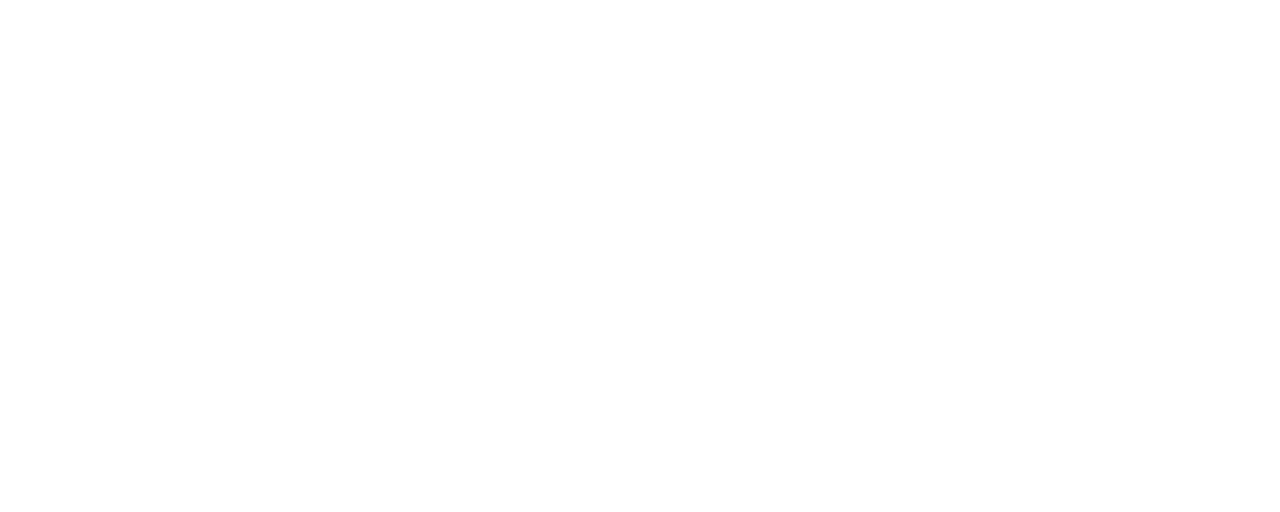
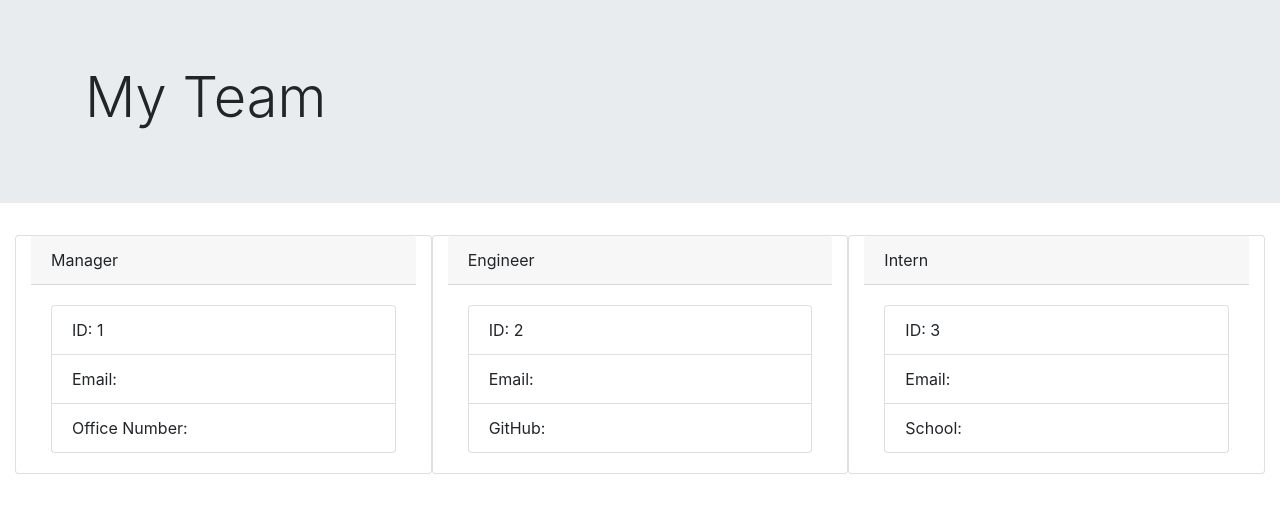
Before and after one commit to PeteChicchetti/team-profile-generator, a website: page src/template.html in a window 1280 px wide. Drawn offline with nearby package versions, Linux system fonts and the light colour scheme.

Commit message:
added basic html structure

```diff
--- a/src/template.html
+++ b/src/template.html
@@ -4,9 +4,64 @@
     <meta charset="UTF-8">
     <meta http-equiv="X-UA-Compatible" content="IE=edge">
     <meta name="viewport" content="width=device-width, initial-scale=1.0">
-    <title>Document</title>
+    <title>Team Profile Generator</title>
+    <link rel="stylesheet" href="https://cdn.jsdelivr.net/npm/bootstrap@4.6.2/dist/css/bootstrap.min.css">
 </head>
 <body>
+<!----- Jumbotron ----->
+    <div class="jumbotron jumbotron-fluid">
+        <div class="container">
+          <h1 class="display-4">My Team</h1>
+        </div>
+    </div>
+<!----- Team Cards ----->
+    <div class="d-flex justify-content-center">
+            <div class="row container-fluid">
+        <!----- Card 1 ----->
+                <div class="card col">
+                    <div class="card-header">
+                        Manager
+                    </div>
+                    <div class="card-body">
+                        <ul class="list-group">
+                            <li class="list-group-item">ID: 1</li>
+                            <li class="list-group-item">Email: </li>
+                            <li class="list-group-item">Office Number: </li>
+                        </ul>
+                    </div>
+                </div>
+        <!----- Card 2 ----->
+                <div class="card col">
+                    <div class="card-header">
+                        Engineer
+                    </div>
+                    <div class="card-body">
+                        <ul class="list-group">
+                            <li class="list-group-item">ID: 2</li>
+                            <li class="list-group-item">Email: </li>
+                            <li class="list-group-item">GitHub: </li>
+                        </ul>
+                    </div>
+                </div>
+        <!----- Card 3 ----->
+                <div class="card col">
+                    <div class="card-header">
+                        Intern
+                    </div>
+                    <div class="card-body">
+                        <ul class="list-group">
+                            <li class="list-group-item">ID: 3</li>
+                            <li class="list-group-item">Email: </li>
+                            <li class="list-group-item">School: </li>
+                        </ul>
+                    </div>
+                </div>
+
+            </div>
+    </div>
+
+
+
 
 </body>
 </html>
```
